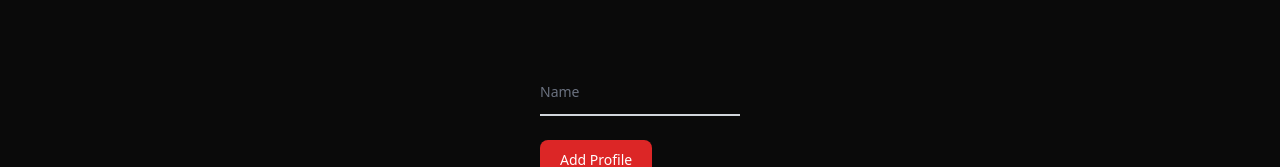
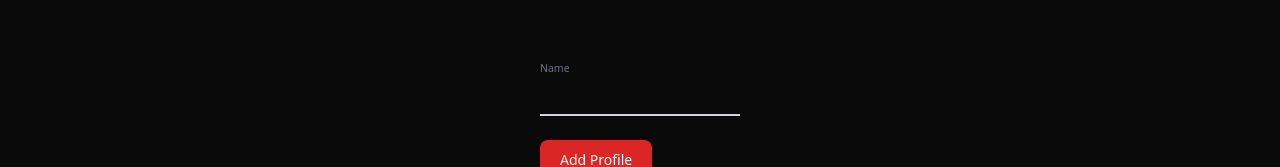
Before and after one commit to VaganPogosyan/flix-frontend, a Next.js app: page /user/profiles/add_profile in a window 1280 px wide. Shown: the part 335-502 px from the top of the page. Built offline with nearby package versions, Linux system fonts and the light colour scheme.

Commit message:
fix http request add profile bug

```diff
--- a/app/user/profiles/add_profile/page.tsx
+++ b/app/user/profiles/add_profile/page.tsx
@@ -16,6 +16,7 @@ export default function AllProfiles() {
       method: "POST",
       headers: {
         Authorization: `Bearer ${accessToken}`,
+        "Content-Type": "application/json",
       },
       body: JSON.stringify(nameObject),
     };
@@ -44,8 +45,9 @@ export default function AllProfiles() {
             type="text"
             name="name"
             id="name"
+            value={nameObject.name}
             className="block py-2.5 px-0 w-full text-md  text-neutral-100 bg-transparent border-0 border-b-2 border-gray-300 appearance-none focus:outline-none focus:ring-0 focus:border-red-500 peer"
-            placeholder=" "
+            // placeholder=" "
             required
           />
           <label
```
